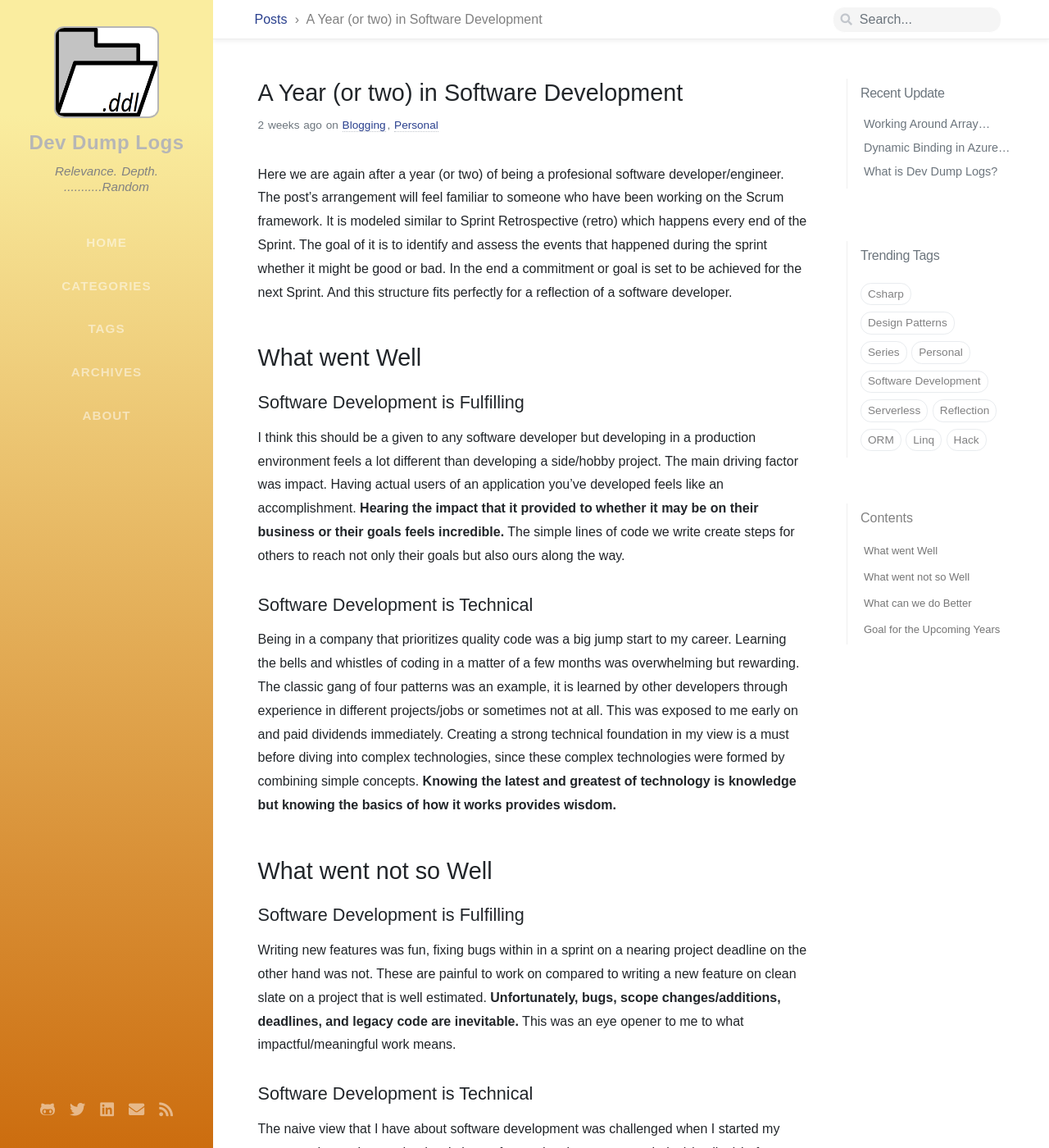
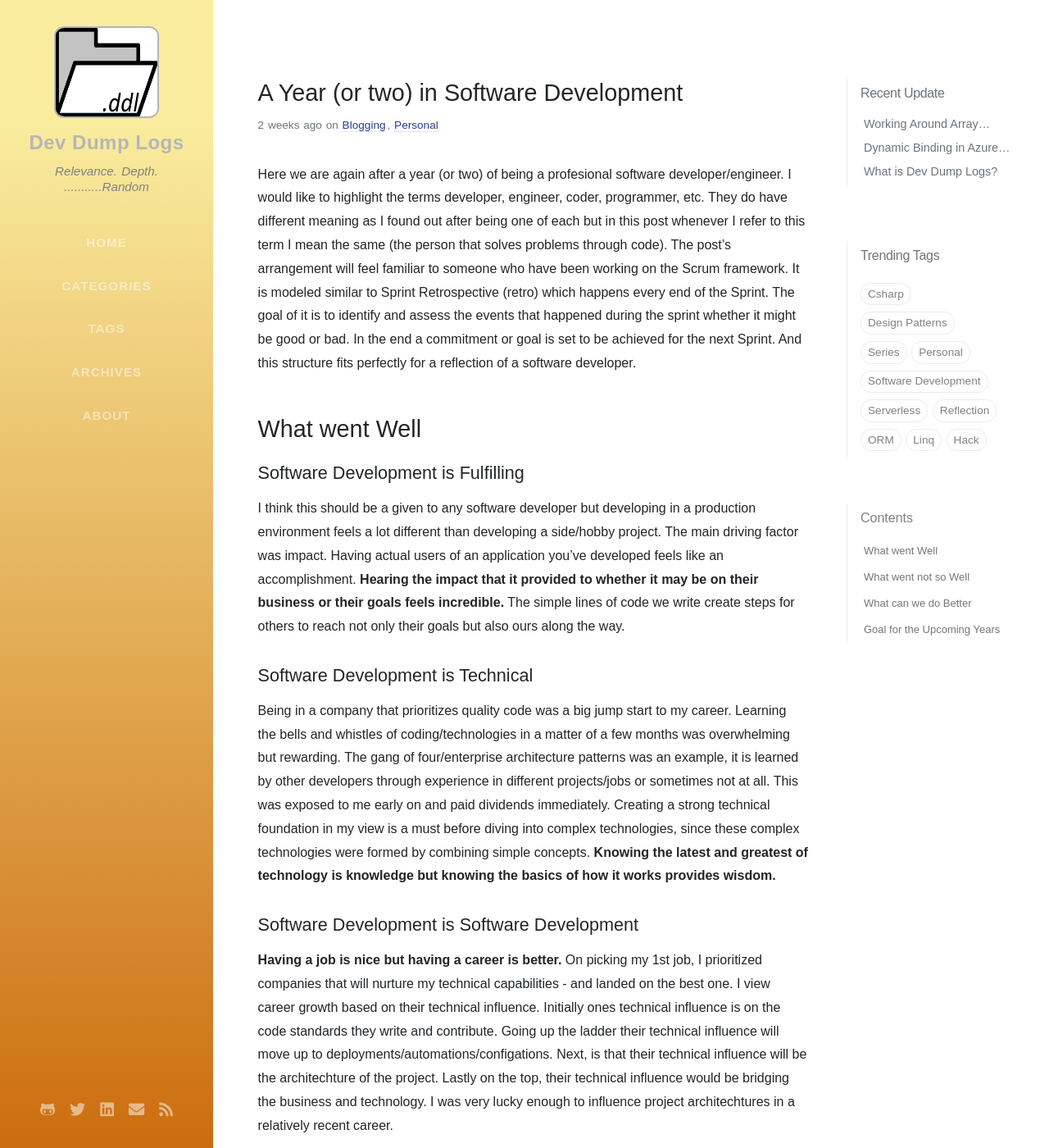
Before and after one commit to IanEscober/ianescober.github.io, a Jekyll site: the page built from _posts/2021-10-5-a-year-in-software-development.md, in a window 1280 px wide and 1400 px high. Shown: the whole window at 82% size. Built offline with Jekyll 4.4.1, drawn with Linux system fonts in a browser that asks for light colours; nearby versions of some CDN libraries; some web fonts are replaced; comment, search, counter and statistics services are not loaded; some of the changed text lies outside the part shown.

Commit message:
Added Software Development is Software Development in AYISD post

```diff
--- a/_posts/2021-10-5-a-year-in-software-development.md
+++ b/_posts/2021-10-5-a-year-in-software-development.md
@@ -5,21 +5,27 @@ categories: [Blogging, Personal]
 tags: [Personal, Career, Software Development]
 ---
 
-Here we are again after a year (or two) of being a profesional software developer/engineer. The post's arrangement will feel familiar to someone who have been working on the Scrum framework. It is modeled similar to Sprint Retrospective (retro) which happens every end of the Sprint. The goal of it is to identify and assess the events that happened during the sprint whether it might be good or bad. In the end a commitment or goal is set to be achieved for the next Sprint. And this structure fits perfectly for a reflection of a software developer.
+Here we are again after a year (or two) of being a profesional software developer/engineer. I would like to highlight the terms developer, engineer, coder, programmer, etc. They do have different meaning as I found out after being one of each but in this post whenever I refer to this term I mean the same (the person that solves problems through code). The post's arrangement will feel familiar to someone who have been working on the Scrum framework. It is modeled similar to Sprint Retrospective (retro) which happens every end of the Sprint. The goal of it is to identify and assess the events that happened during the sprint whether it might be good or bad. In the end a commitment or goal is set to be achieved for the next Sprint. And this structure fits perfectly for a reflection of a software developer.
 
 # What went Well
 ## Software Development is Fulfilling
 I think this should be a given to any software developer but developing in a production environment feels a lot different than developing a side/hobby project. The main driving factor was impact. Having actual users of an application you've developed feels like an accomplishment. __Hearing the impact that it provided to whether it may be on their business or their goals feels incredible.__ The simple lines of code we write create steps for others to reach not only their goals but also ours along the way.
 
 ## Software Development is Technical
-Being in a company that prioritizes quality code was a big jump start to my career. Learning the bells and whistles of coding in a matter of a few months was overwhelming but rewarding. The classic gang of four patterns was an example, it is learned by other developers through experience in different projects/jobs or sometimes not at all. This was exposed to me early on and paid dividends immediately. Creating a strong technical foundation in my view is a must before diving into complex technologies, since these complex technologies were formed by combining simple concepts. __Knowing the latest and greatest of technology is knowledge but knowing the basics of how it works provides wisdom.__
+Being in a company that prioritizes quality code was a big jump start to my career. Learning the bells and whistles of coding/technologies in a matter of a few months was overwhelming but rewarding. The gang of four/enterprise architecture patterns was an example, it is learned by other developers through experience in different projects/jobs or sometimes not at all. This was exposed to me early on and paid dividends immediately. Creating a strong technical foundation in my view is a must before diving into complex technologies, since these complex technologies were formed by combining simple concepts. __Knowing the latest and greatest of technology is knowledge but knowing the basics of how it works provides wisdom.__
+
+## Software Development is Software Development
+__Having a job is nice but having a career is better.__ On picking my 1st job, I prioritized companies that will nurture my technical capabilities - and landed on the best one. I view career growth based on their technical influence. Initially ones technical influence is on the code standards they write and contribute. Going up the ladder their technical influence will move up to deployments/automations/configations. Next, is that their technical influence will be the architechture of the project. Lastly on the top, their technical influence would be bridging the business and technology. I was very lucky enough to influence project architechtures in a relatively recent career.
 
 # What went not so Well
 ## Software Development is Fulfilling
-Writing new features was fun, fixing bugs within in a sprint on a nearing project deadline on the other hand was not. These are painful to work on compared to writing a new feature on clean slate on a project that is well estimated. __Unfortunately, bugs, scope changes/additions, deadlines, and legacy code are inevitable.__ This was an eye opener to me to what impactful/meaningful work means.
+Writing new features was fun, fixing bugs within in a sprint on a nearing project deadline on the other hand was not. These are painful to work on compared to writing a new feature on clean slate on a project that is well estimated. __Unfortunately, bugs, scope changes/additions, deadlines, and legacy code are inevitable.__ This was an eye opener to me to what impactful/meaningful work means. During these delays, a lot of workarounds must be done to cater to the deadline. This can mean juggling tasks or worst is rushing out work. I value every line of code I write, I try to give an elegant and succint solution to a problem. But in a scenerio where a choice between meeting the deadline or rushing out work, business always wins.
 
 ## Software Development is Technical
 The naive view that I have about software development was challenged when I started my career and was shattered today. I view software development as technical (coding) before - mostly technical. After a year (or two), software development is 70% people, 30% technical. __As a junior, I would be lying if most of my time was not on coding but the most impactful moments/hours were not always on coding.__ The meaningful time we spent on collaboration (team/client), planning (sprints/projects/demos), and management (team/issues/blockers/career development) were greater than that of coding. __At the end of a commit, coding was simply applying a solution crafted beforehand.__
 
+## Software Development is Software Development
+Generally speaking the career path of a software developer branches into 2 paths, technical or management. Back then I was heavily invested to the technical path and still is today. But as I mentioned on the point above (Software Development is Technical), technical is only one part of the story - a small part of the story. Management always seem dull in my view before but radically changed when i dipped a bit on it. I wouldn't say that I dive in through management but more of dipping in it through the workflows that I mentioned above. __The new found fulfillment that I experience when I empower, teach, collaborate with others questioned my very career choice.__ Today, I am on a limbo whether I would utilize my technical strengths or explore the management path.
+
 # What can we do Better
 # Goal for the Upcoming Years
```
